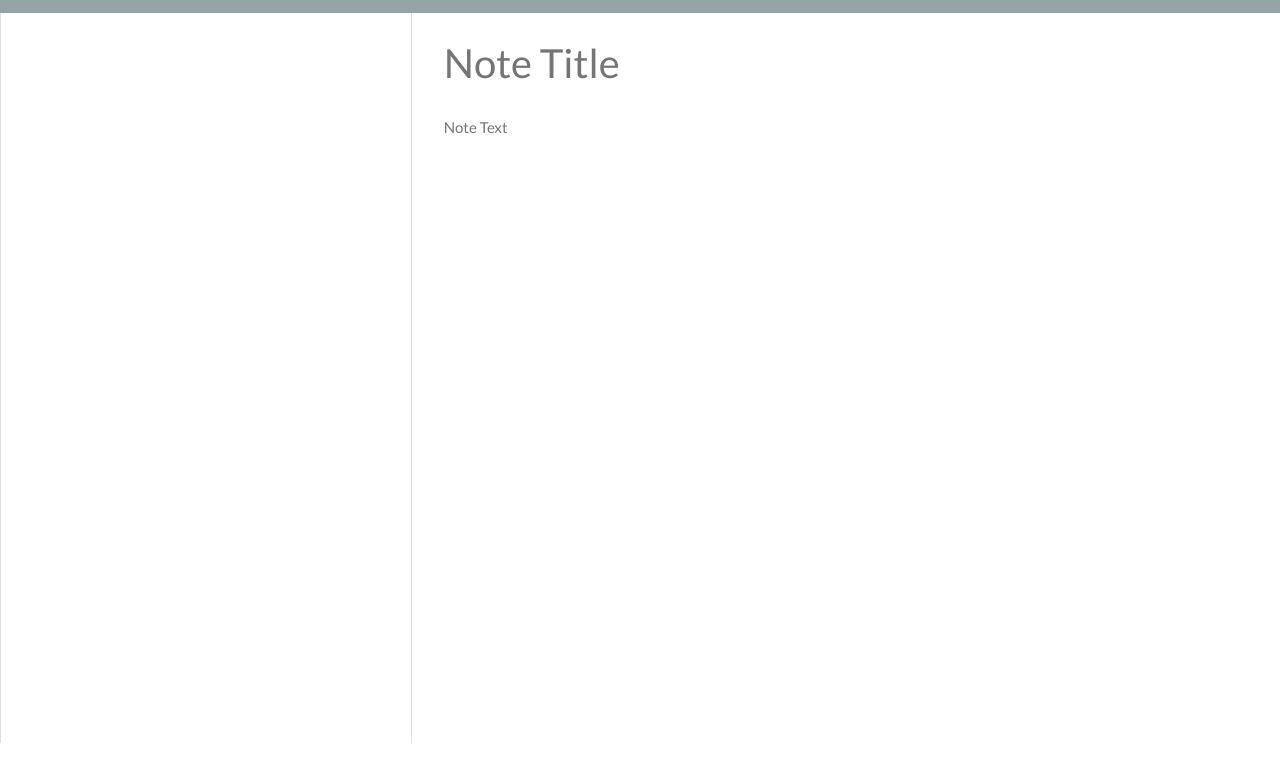
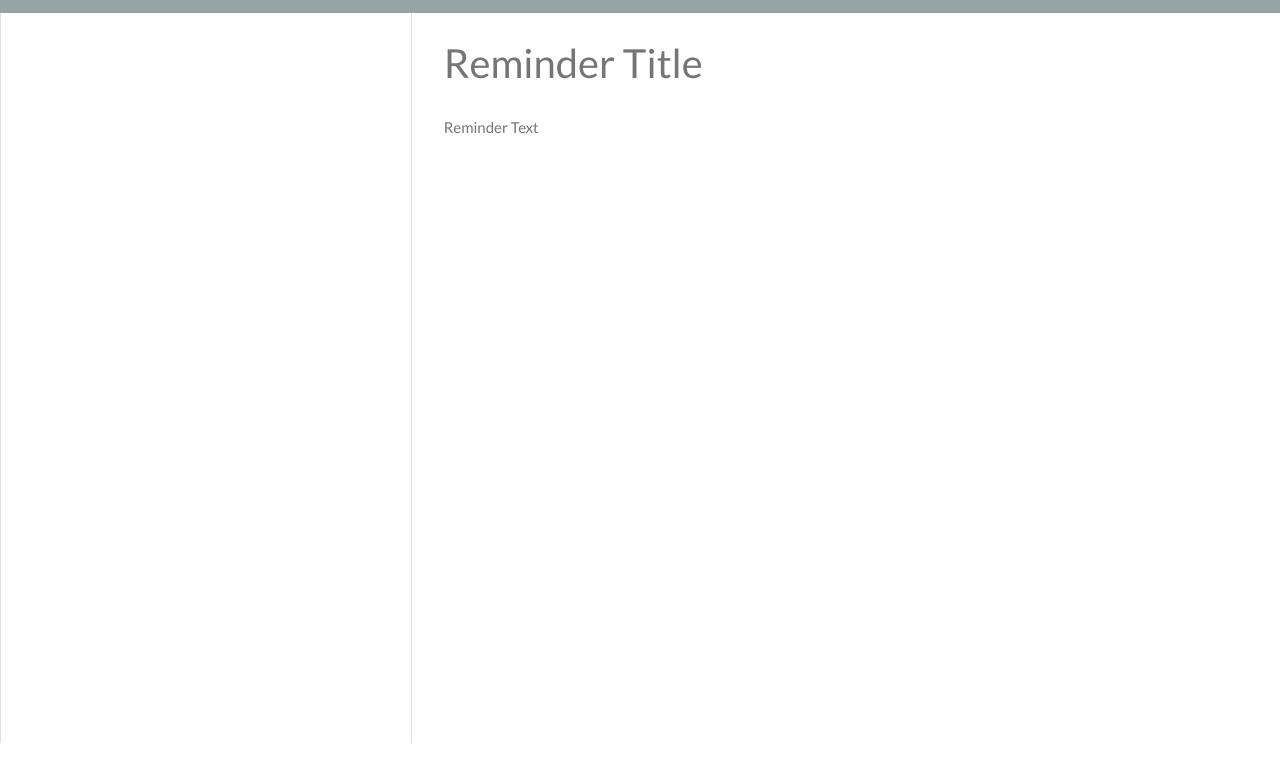
Before and after one commit to kellymedia/notes-and-reminders, a website: page public/notes.html in a window 1280 px wide. Shown: the part 58-831 px from the top of the page. Drawn offline with nearby package versions, Linux system fonts and the light colour scheme; no server answers.

Commit message:
update README with screenshots

```diff
--- a/public/notes.html
+++ b/public/notes.html
@@ -30,8 +30,8 @@
         </div>
       </div>
       <div class="col-8">
-        <input class="note-title" placeholder="Note Title" maxlength="28" type="text">
-        <textarea class="note-textarea" placeholder="Note Text"></textarea>
+        <input class="note-title" placeholder="Reminder Title" maxlength="28" type="text">
+        <textarea class="note-textarea" placeholder="Reminder Text"></textarea>
       </div>
     </div>
   </div>
```
Also changed, not shown: README.md, public/assets/screenshot-index.png (added), public/assets/screenshot-reminders.png (added).
